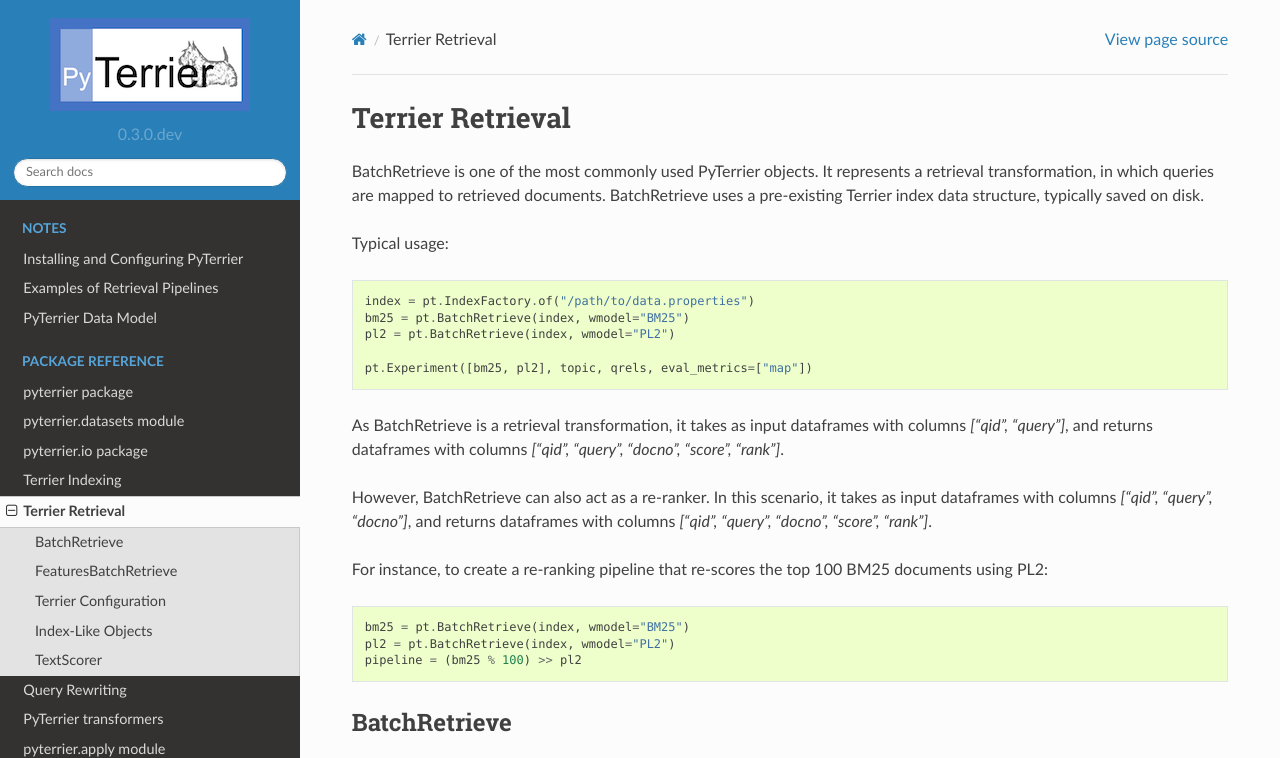
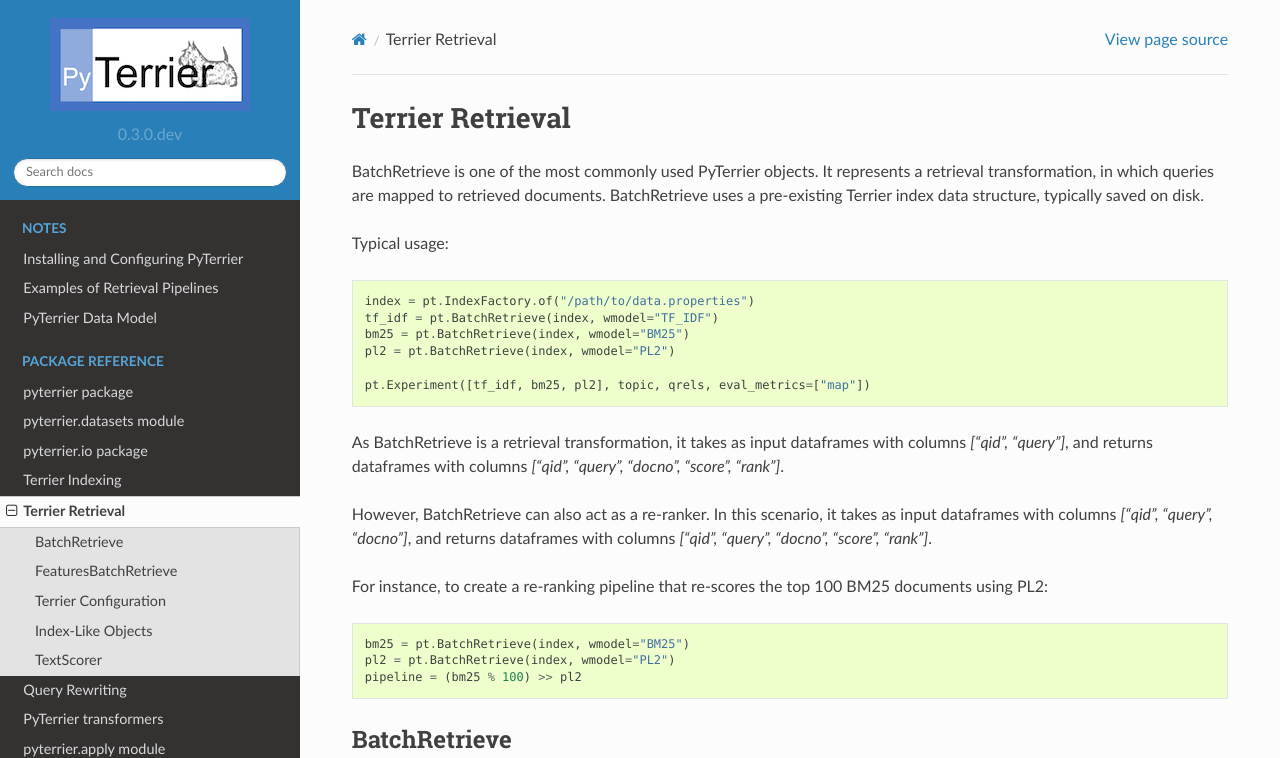
Before and after one commit to terrier-org/pyterrier, a Sphinx documentation site: the page built from docs/modules/terrier-retrieval.rst, in a window 1280 px wide and 900 px high, cut to the strip 0-758 px from the top of the window. Built offline with Sphinx 7.4.7 and the Read the Docs theme 2.0.0, drawn with Linux system fonts in a browser that asks for light colours; pages that are not in the unit, such as notebooks, are missing from menus; the version number is read from the project's files by our own code.

Commit message:
added tf_idf example

```diff
--- a/docs/modules/terrier-retrieval.rst
+++ b/docs/modules/terrier-retrieval.rst
@@ -9,10 +9,11 @@
 Typical usage::
 
     index = pt.IndexFactory.of("/path/to/data.properties")
+    tf_idf = pt.BatchRetrieve(index, wmodel="TF_IDF")
     bm25 = pt.BatchRetrieve(index, wmodel="BM25")
     pl2 = pt.BatchRetrieve(index, wmodel="PL2")
 
-    pt.Experiment([bm25, pl2], topic, qrels, eval_metrics=["map"])
+    pt.Experiment([tf_idf, bm25, pl2], topic, qrels, eval_metrics=["map"])
 
 As BatchRetrieve is a retrieval transformation, it takes as input dataframes with columns `["qid", "query"]`,
 and returns dataframes with columns `["qid", "query", "docno", "score", "rank"]`.
```
